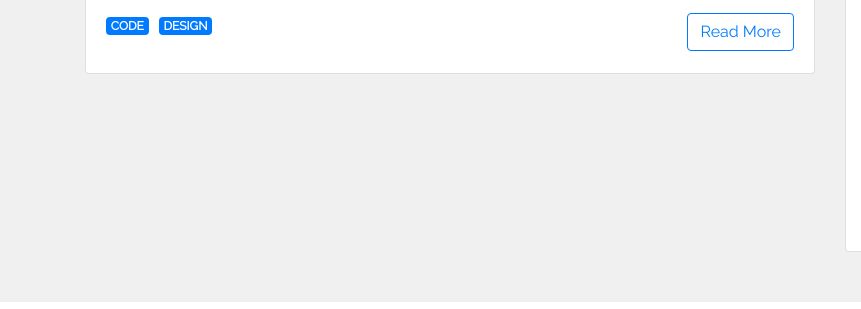
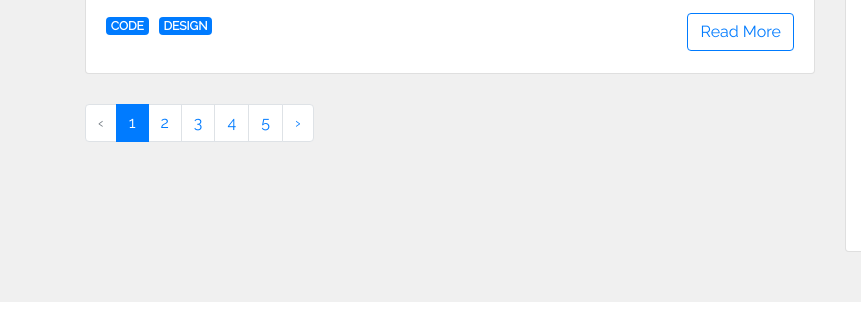
Before and after one commit to GreedoRen/Blog-Gatsby, a Gatsby site: page / in a window 1280 px wide. Shown: the part 1303-1612 px from the top of the page, 0-861 px from the left. Built offline with nearby package versions, Linux system fonts and the light colour scheme; Gatsby itself is replaced by a stand-in of ours.

Commit message:
Create paginator

```diff
--- a/gatsby-node.js
+++ b/gatsby-node.js
@@ -108,7 +108,8 @@ exports.createPages = ({ actions, graphql }) => {
                 context: {
                     limit: postPerPage,
                     skip: index * postPerPage,
-                    currentPage
+                    currentPage,
+                    numberOfPages
                 },
             })
         })
--- /dev/null
+++ b/src/components/PaginationLinks.js
@@ -0,0 +1,47 @@
+import React from 'react'
+import  { Pagination, PaginationItem, PaginationLink} from 'reactstrap'
+
+const PaginationLinks = ({ currentPage, numberOfPages}) => {
+    const isFirst = currentPage === 1
+    const isLast = currentPage === numberOfPages
+    const previousPage = currentPage - 1 === 1 ? '/' : '/page/' + (currentPage - 1).toString()
+    const nextPage = '/page/' + (currentPage + 1).toString()
+    return (
+        <Pagination aria-label="Page navigation example" >
+            {isFirst ? (
+                <PaginationItem disabled>
+                    <PaginationLink previous href="/"></PaginationLink>
+                </PaginationItem>
+            ) : (
+                <PaginationItem >
+                    <PaginationLink previous href={previousPage}></PaginationLink>
+                </PaginationItem>
+            )}
+            {Array.from({length: numberOfPages}, (_, i) =>
+                currentPage === i + 1 ? (
+                <PaginationItem active key={`page-number${i + 1}`}>
+                    <PaginationLink href={`/${ i === 0 ? '' : 'page/' + (i + 1)}`}>
+                        {i + 1}
+                    </PaginationLink>
+                </PaginationItem>
+            ) : (
+                <PaginationItem key={`page-number${i + 1}`}>
+                    <PaginationLink href={`/${ i === 0 ? '' : 'page/' + (i + 1)}`}>
+                        {i + 1}
+                    </PaginationLink>
+                </PaginationItem>
+            ))}
+            {isLast ? (
+                <PaginationItem disabled >
+                    <PaginationLink next href={nextPage}></PaginationLink>
+                </PaginationItem>
+            ) : (
+                <PaginationItem>
+                    <PaginationLink next href={nextPage}></PaginationLink>
+                </PaginationItem>
+            )}
+        </Pagination>
+    )
+}
+
+export default PaginationLinks;
--- a/src/pages/index.js
+++ b/src/pages/index.js
@@ -1,15 +1,19 @@
 import React from "react"
-
 import Layout from "../components/layout"
 import SEO from "../components/seo"
 import { graphql, StaticQuery } from "gatsby";
 import Post from '../components/Post'
+import PaginationLinks from '../components/PaginationLinks'
 
 
-const IndexPage = () => (
+  const IndexPage = () => {
+    const postsPerPage = 1
+    let numberOfPages
+    return (
     <Layout pageTitle='CodeBlog'>
       <SEO title="Home" keywords={[`gatsby`, `application`, `react`]} />
         <StaticQuery query={indexQuery} render={data => {
+          numberOfPages = Math.ceil(data.allMarkdownRemark.totalCount / postsPerPage)
           return(
             <div>
               {data.allMarkdownRemark.edges.map(({ node })=> (
@@ -24,17 +28,20 @@ const IndexPage = () => (
                 tags={node.frontmatter.tags}
                 />
               ))}
+              <PaginationLinks currentPage={1} numberOfPages={numberOfPages} />
             </div>
             )
         }}/>
     </Layout>
     )
+}
 
 const indexQuery = graphql`
   query {
     allMarkdownRemark(sort: {fields:[frontmatter___date], order: DESC}
       limit: 2
       ) {
+        totalCount
       edges{
         node{
           id
--- /dev/null
+++ b/src/pages/posts/004-four-post.md
@@ -0,0 +1,10 @@
+---
+title: 'first post - Introduction'
+date: 2018-12-20 07:00:12
+author: 'Jhon Doe'
+image: ../../images/javascript.jpg
+tags:
+ - code
+---
+
+Hello my friend!
--- /dev/null
+++ b/src/pages/posts/005-five-post.md
@@ -0,0 +1,10 @@
+---
+title: 'first post - Introduction'
+date: 2018-12-20 07:00:12
+author: 'Jhon Doe'
+image: ../../images/javascript.jpg
+tags:
+ - code
+---
+
+Five. Only five.
--- a/src/templates/post-list.js
+++ b/src/templates/post-list.js
@@ -2,10 +2,11 @@ import React from 'react';
 import Layout from '../components/layout';
 import Post from '../components/Post';
 import { graphql } from 'gatsby';
+import PaginationLinks from '../components/PaginationLinks'
 
 const postList = (props) => {
     const posts = props.data.allMarkdownRemark.edges
-    const { currentPage } = props.pageContext
+    const { currentPage, numberOfPages } = props.pageContext
 
     return(
         <Layout pageTitle={`Page: ${currentPage}`}>
@@ -22,6 +23,7 @@ const postList = (props) => {
                 />
 
             ))}
+            <PaginationLinks currentPage={currentPage} numberOfPages={numberOfPages}/>
         </Layout>
     )
 };
```
Lines whose indentation alone changed are shown as unchanged.
